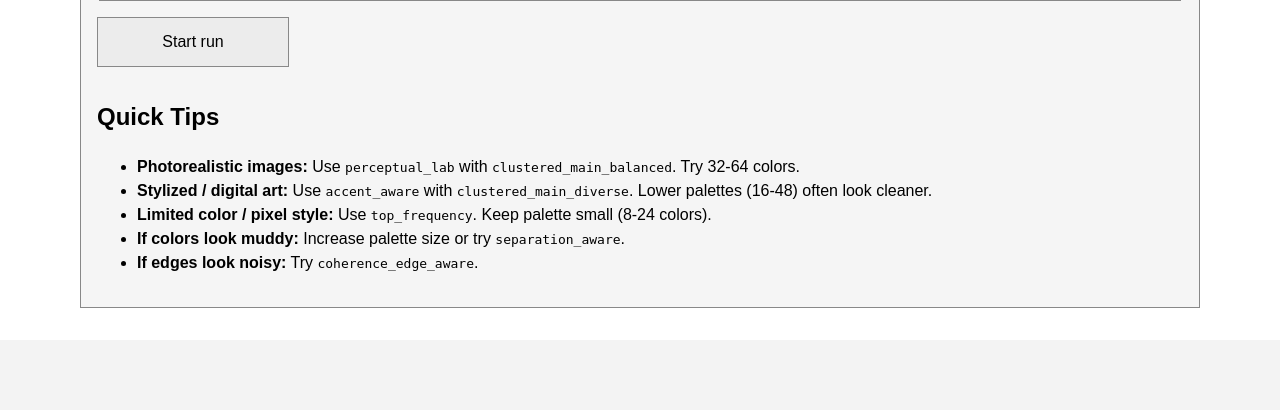
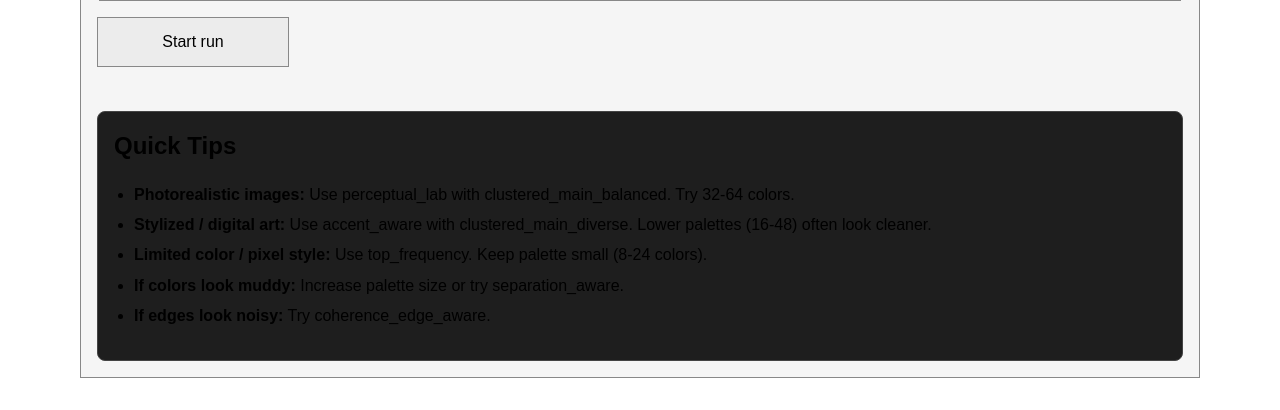
Before and after one commit to KorWolf/WolfWeaver, a Flask app: page / in a window 1280 px wide. Shown: the part 2308-2718 px from the top of the page. Before the commit the page ends 2616 px from the top, so only its background shows below. Run offline with Flask 3, Linux system fonts and the light colour scheme.

Commit message:
add styling to quick tips

```diff
--- a/src/static/style.css
+++ b/src/static/style.css
@@ -233,3 +233,24 @@ button,
     background: var(--bg-soft);
     font-size: 0.95rem;
 }
+
+.tips-card {
+    margin-top: 2rem;
+    padding: 1rem;
+    border: 1px solid #444;
+    border-radius: 8px;
+    background-color: #1e1e1e;
+}
+
+.tips-card h2 {
+    margin-top: 0;
+}
+
+.tips-list {
+    padding-left: 1.25rem;
+}
+
+.tips-list li {
+    margin-bottom: 0.5rem;
+    line-height: 1.4;
+}
--- a/src/templates/form.html
+++ b/src/templates/form.html
@@ -302,30 +302,30 @@
                 <ul class="tips-list">
                     <li>
                         <strong>Photorealistic images:</strong>
-                        Use <code>perceptual_lab</code> with <code>clustered_main_balanced</code>.
+                        Use perceptual_lab with clustered_main_balanced.
                         Try 32-64 colors.
                     </li>
 
                     <li>
                         <strong>Stylized / digital art:</strong>
-                        Use <code>accent_aware</code> with <code>clustered_main_diverse</code>.
+                        Use accent_aware with clustered_main_diverse.
                         Lower palettes (16-48) often look cleaner.
                     </li>
 
                     <li>
                         <strong>Limited color / pixel style:</strong>
-                        Use <code>top_frequency</code>.
+                        Use top_frequency.
                         Keep palette small (8-24 colors).
                     </li>
 
                     <li>
                         <strong>If colors look muddy:</strong>
-                        Increase palette size or try <code>separation_aware</code>.
+                        Increase palette size or try separation_aware.
                     </li>
 
                     <li>
                         <strong>If edges look noisy:</strong>
-                        Try <code>coherence_edge_aware</code>.
+                        Try coherence_edge_aware.
                     </li>
                 </ul>
             </section>
```
